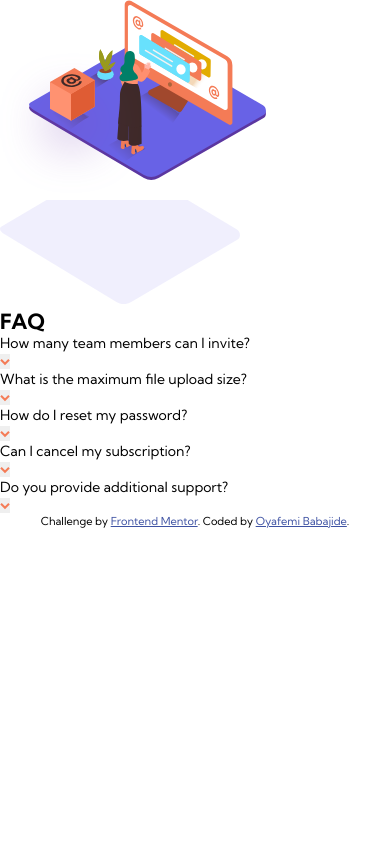
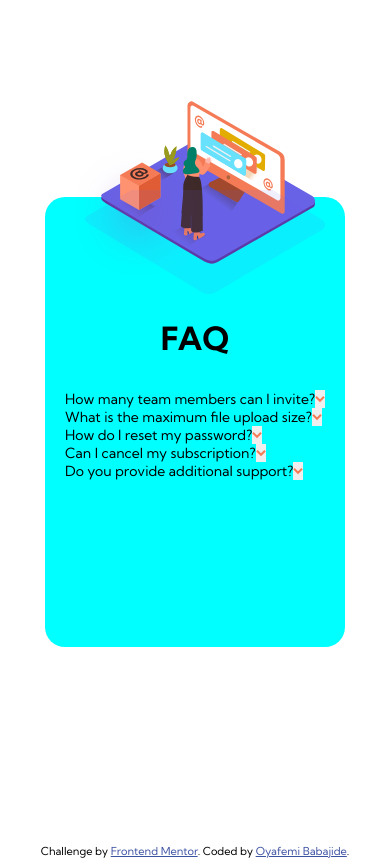
Before and after one commit to Babajide777/faq-accordion-card, a plain HTML site: page index.html in a window 390 px wide. Drawn offline with Linux system fonts and the light colour scheme.

Commit message:
mobile layout almost done

```diff
--- a/index.html
+++ b/index.html
@@ -23,10 +23,11 @@
   </head>
   <body>
     <main class="main">
+      <div class="entire-card">
         <div class="accordion-svg">
-        <!-- <img src="./images/illustration-box-desktop.svg" alt="" />
+          <img src="./images/illustration-box-desktop.svg" alt="" />
           <img src="/images/illustration-woman-online-desktop.svg" alt="" />
-        <img src="./images/bg-pattern-desktop.svg" alt="" /> -->
+          <img src="./images/bg-pattern-desktop.svg" alt="" />
           <img src="./images/illustration-woman-online-mobile.svg" alt="" />
           <img src="./images/bg-pattern-mobile.svg" alt="" />
         </div>
@@ -44,8 +45,8 @@
               </div>
               <div class="accordion-question-body">
                 <p>
-                You can invite up to 2 additional users on the Free plan. There
-                is no limit on team members for the Premium plan.
+                  You can invite up to 2 additional users on the Free plan.
+                  There is no limit on team members for the Premium plan.
                 </p>
               </div>
             </div>
@@ -72,8 +73,9 @@
               </div>
               <div class="accordion-question-body">
                 <p>
-                Click “Forgot password” from the login page or “Change password”
-                from your profile page. A reset link will be emailed to you.
+                  Click “Forgot password” from the login page or “Change
+                  password” from your profile page. A reset link will be emailed
+                  to you.
                 </p>
               </div>
             </div>
@@ -107,6 +109,7 @@
             </div>
           </div>
         </div>
+      </div>
     </main>
 
     <div class="attribution">
--- a/scss/main.scss
+++ b/scss/main.scss
@@ -7,9 +7,72 @@ body {
   font-weight: map-get($font-weight, regular);
 }
 
-.accordion-questions {
-  button {
-    border: none;
+main {
+  height: 100vh;
+  display: flex;
+  justify-content: center;
+  align-items: center;
+}
+
+.entire-card {
+  display: flex;
+  flex-direction: column;
+  justify-content: flex-start;
+  align-items: center;
+  background-color: aqua;
+  width: 300px;
+  max-width: 90%;
+  border-radius: 20px;
+  height: 450px;
+
+  .accordion-svg {
+    display: flex;
+    flex-direction: column;
+    align-items: flex-start;
+    width: 80%;
+    margin-top: -6rem;
+    img:nth-of-type(1),
+    img:nth-of-type(2),
+    img:nth-of-type(3) {
+      display: none;
+    }
+
+    img:nth-of-type(4) {
+      height: 100%;
+      width: 100%;
+    }
+
+    img:nth-of-type(5) {
+      margin-top: -5.5rem;
+      margin-left: 1.2rem;
+      align-self: center;
+      @extend img:nth-of-type(4);
+    }
+  }
+}
+
+.accordion-content {
+  margin-top: 1.5rem;
+  display: flex;
+  flex-direction: column;
+  row-gap: 2rem;
+  height: 100%;
+  .accordion-header {
+    text-align: center;
+    h2 {
+      font-weight: map-get($font-weight, bold);
+      font-size: 2rem;
+    }
+  }
+
+  .accordion-questions {
+    button {
+      border: none;
+    }
+
+    .accordion-question-header {
+      display: flex;
+    }
   }
 }
 
```
Also changed, not shown: dist/css/main.css, 1 other file. Lines whose indentation alone changed are shown as unchanged.
